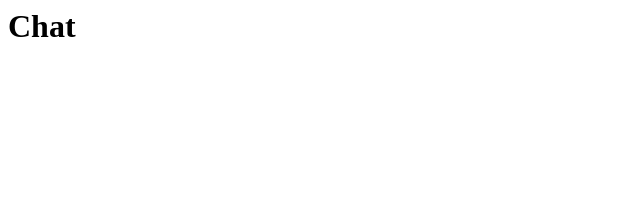
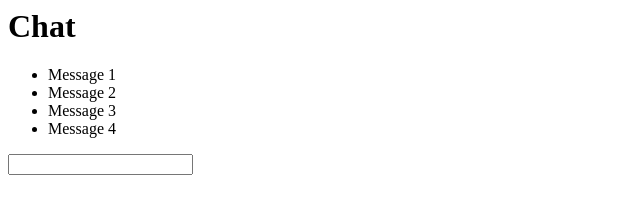
Before and after one commit to heycheri/dumbchat, a plain HTML site: page index.html in a window 1280 px wide. Shown: the whole page, without its empty margins (0-640 px from the left). Drawn offline with Linux system fonts and the light colour scheme.

Commit message:
Updated app.

```diff
--- /dev/null
+++ b/app.js
@@ -0,0 +1,18 @@
+var $ = function(selector) {
+  return document.querySelector(selector);
+}
+
+// save a reference to the messages ul element
+var messages = $('#messages');
+
+// save a reference to the chat input element
+var chatInput = $('#chat-input')
+
+// create a new li element to hold our new message
+var message = document.createElement('li');
+
+// add message to li element's body
+message.innerHTML = 'Message 4';
+
+// append message to list of messages
+messages.appendChild(message)
--- a/index.html
+++ b/index.html
@@ -2,6 +2,12 @@
   <head></head>
   <body>
     <h1>Chat</h1>
-
+    <ul id="messages">
+      <li>Message 1</li>
+      <li>Message 2</li>
+      <li>Message 3</li>
+    </ul>
+    <input id="chat-input"></input>
+    <script src="app.js"></script>
   </body>
 </html>
```
